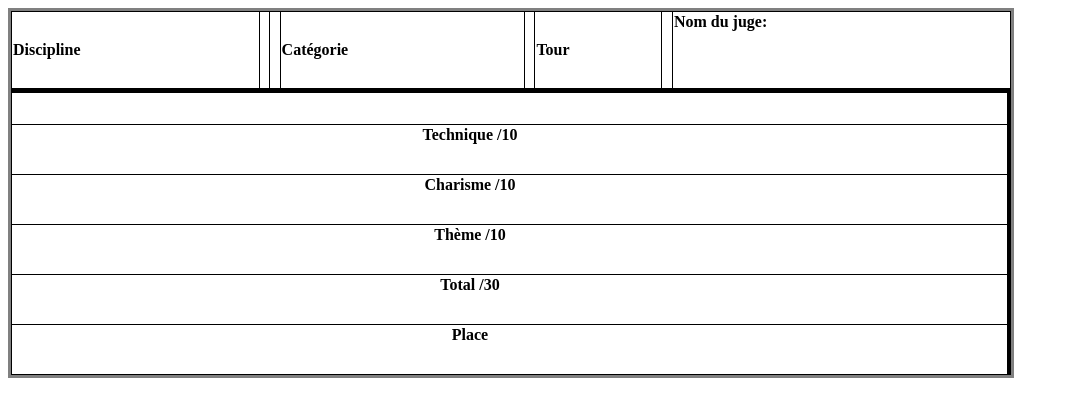
After one commit to Neileruaa/FDO_logiciel, a Symfony app: template templates/pdf/feuilleJuge.html.twig in a window 1280 px wide. The commit adds this page. Shown: the top 417 px of the page, without its empty margins (0-1069 px from the left). Run offline with Twig, Linux system fonts and the light colour scheme; the template is opened without the code that fills it, so the values that code supplies are empty; some libraries are stand-ins or nearby versions.

Commit message:
Ajout feuilles de juges V1

```diff
--- /dev/null
+++ b/templates/pdf/feuilleJuge.html.twig
@@ -0,0 +1,123 @@
+<!DOCTYPE html>
+<html>
+<meta http-equiv="Content-Type" content="text/html; charset=UTF-8" />
+<head>
+    <style type="text/css">
+        div{
+            border: gray solid 3px;
+            width: 1000px;
+        }
+        input{
+            margin-left: 0
+
+        }
+        th.mid{
+            padding-bottom: 30px;
+            padding-right: 80px;
+        }
+        th.bottom{
+            padding-bottom: 100px;
+        }
+        table.t1,table.t2{
+            width: 1000px;
+        }
+        p.juge{
+            padding-bottom:40px;
+            margin-top:0px;
+        }
+        th{
+            border: black solid 1px;
+        }
+        th.top{
+            border-bottom-width: 4px;
+            text-align: left;
+        }
+        th.num{
+            border-bottom-width: 4px;
+        }
+        th.n1{
+            border-right-width: 4px;
+
+        }
+        th.n30{
+            border-right-width: 4px;
+        }
+        table{
+            border-collapse: collapse;
+        }
+
+
+
+
+    </style>
+    <title>Feuille de juge</title>
+</head>
+<body>
+<div>
+    <table class="t1">
+        <tr>
+            <th class="discipline top">Discipline</th>
+            <th class="top">
+                <label>{{ rows.getFormation() }}</label>
+            </th>
+            <th class="top">
+                <label>{{ rows.getDance().nameDance }}</label>
+            </th >
+            <th class="top">Catégorie</th>
+            <th class="top">
+                <label>{{ rows.getCategory() }}</label>
+            </th >
+            <th class="top">Tour</th>
+            <th class="top">
+                <label>{{ rows.getNumTour() }}</label>
+            </th>
+            <th class="top" >
+                <p class="top juge">
+                    Nom du juge:
+                </P>
+            </th>
+        </tr>
+    </table>
+    <table class="t2">
+        <tr>
+        <th class="mid n1"></th>
+            {% for team in rows.getTeams() %}
+        <th class="num mid">N° {{ team.getId() }}</th>
+            {% endfor %}
+
+        </tr>
+        <tr>
+            <th class="n30 mid">Technique /10</th>
+            {% for team in rows.getTeams() %}
+                <th class="mid"></th>
+            {% endfor %}
+        </tr>
+        <tr>
+            <th class="n30 mid">Charisme /10</th>
+            {% for team in rows.getTeams() %}
+                <th class="mid"></th>
+            {% endfor %}
+
+        </tr>
+        <tr>
+            <th class="n30 mid">Thème /10</th>
+            {% for team in rows.getTeams() %}
+                <th class="mid"></th>
+            {% endfor %}
+        </tr>
+        <tr>
+            <th class="n30 mid">Total /30</th>
+            {% for team in rows.getTeams() %}
+                <th class="mid"></th>
+            {% endfor %}
+        </tr>
+        <tr>
+            <th class="n30 mid">Place</th>
+            {% for team in rows.getTeams() %}
+                <th class="mid"></th>
+            {% endfor %}
+        </tr>
+    </table>
+</div>
+</body>
+</html>
--- a/templates/planning/planningActuel.html.twig
+++ b/templates/planning/planningActuel.html.twig
@@ -34,6 +34,7 @@
                         <td>
                             <a href="#" class="btn btn-info"><i class="fas fa-calendar-alt"></i> Voir planning équipes</a>
                             <a href="{{ path('Resultat.index', {'id': row.id}) }}" class="btn btn-info"><i class="fas fa-poll"></i> Résultats</a>
+                            <a href="{{ path('Resultat.feuilleJuge', {'id': row.id}) }}" class="btn btn-info"><i class="fas fa-poll"></i> Feuille de juge</a>
                         </td>
                     </tr>
                     {% else %}
```
Also changed, not shown: src/Controller/ResultatController.php (+17 -0 lines).
